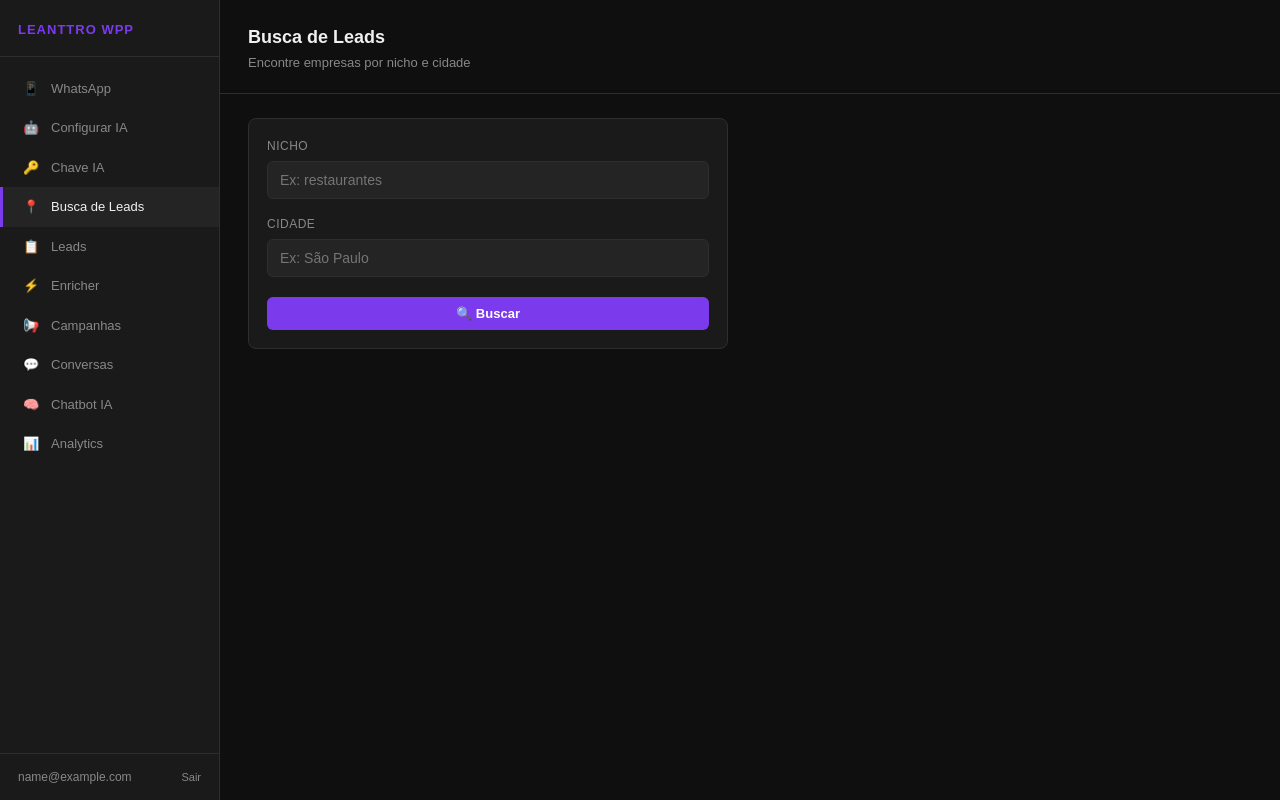
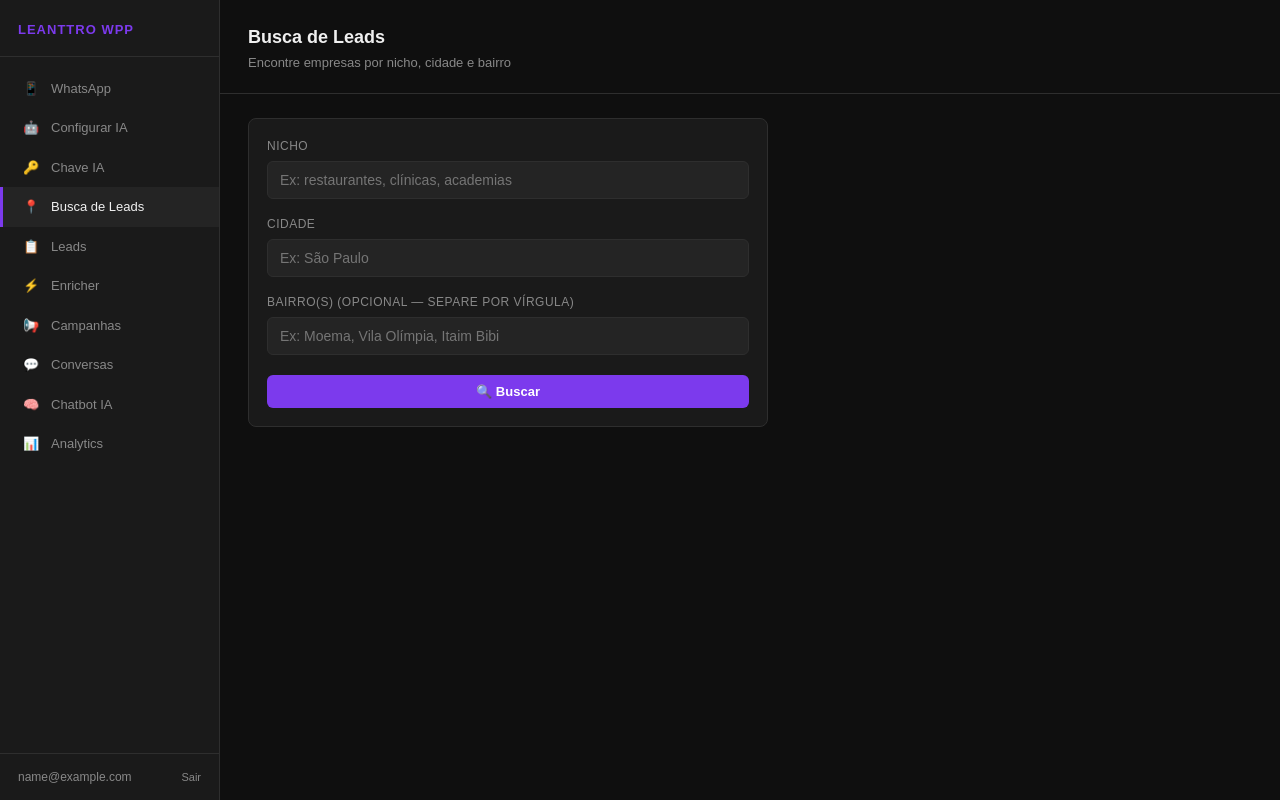
Before and after one commit to leanttro/speedio, a React (Vite) app in the folder frontend/: page /dashboard/busca-leads in a window 1280 px wide. Built offline with nearby package versions, Linux system fonts and the light colour scheme; sample sign-in values are in the browser's storage.

Commit message:
Update BuscaLeads.jsx

```diff
--- a/frontend/src/pages/BuscaLeads.jsx
+++ b/frontend/src/pages/BuscaLeads.jsx
@@ -6,6 +6,7 @@ export default function BuscaLeads() {
   const toast = useToast();
   const [nicho, setNicho] = useState('');
   const [cidade, setCidade] = useState('');
+  const [bairro, setBairro] = useState('');
   const [loading, setLoading] = useState(false);
   const [resultado, setResultado] = useState(null);
 
@@ -19,11 +20,11 @@ export default function BuscaLeads() {
     try {
       const r = await apiFetch('/leads/search', {
         method: 'POST',
-        body: JSON.stringify({ nicho: nicho.trim(), cidade: cidade.trim() }),
+        body: JSON.stringify({ nicho: nicho.trim(), cidade: cidade.trim(), bairro: bairro.trim() }),
       });
       const d = await r.json();
       if (r.ok) {
-        const msg = `${d.encontrados ?? d.inseridos ?? 0} leads encontrados, ${d.duplicatas ?? 0} duplicatas ignoradas`;
+        const msg = `✓ ${d.encontrados ?? 0} leads salvos, ${d.duplicatas ?? 0} duplicatas ignoradas`;
         setResultado({ ok: true, msg });
         toast(msg);
       } else {
@@ -49,15 +50,13 @@ export default function BuscaLeads() {
       <div className="page-header">
         <div>
           <h2>Busca de Leads</h2>
-          <p>Encontre empresas por nicho e cidade</p>
+          <p>Encontre empresas por nicho, cidade e bairro</p>
         </div>
       </div>
 
       <div className="page-body">
-        <div
-          className="card"
-          style={{ maxWidth: 480, display: 'flex', flexDirection: 'column', gap: 0 }}
-        >
+        <div className="card" style={{ maxWidth: 520, display: 'flex', flexDirection: 'column', gap: 0 }}>
+
           <div className="form-group">
             <label>Nicho</label>
             <input
@@ -65,7 +64,7 @@ export default function BuscaLeads() {
               value={nicho}
               onChange={e => setNicho(e.target.value)}
               onKeyDown={handleKeyDown}
-              placeholder='Ex: restaurantes'
+              placeholder="Ex: restaurantes, clínicas, academias"
               disabled={loading}
             />
           </div>
@@ -77,7 +76,19 @@ export default function BuscaLeads() {
               value={cidade}
               onChange={e => setCidade(e.target.value)}
               onKeyDown={handleKeyDown}
-              placeholder='Ex: São Paulo'
+              placeholder="Ex: São Paulo"
+              disabled={loading}
+            />
+          </div>
+
+          <div className="form-group">
+            <label>Bairro(s) <span style={{ color: '#888', fontWeight: 400 }}>(opcional — separe por vírgula)</span></label>
+            <input
+              type="text"
+              value={bairro}
+              onChange={e => setBairro(e.target.value)}
+              onKeyDown={handleKeyDown}
+              placeholder="Ex: Moema, Vila Olímpia, Itaim Bibi"
               disabled={loading}
             />
           </div>
@@ -88,12 +99,21 @@ export default function BuscaLeads() {
             disabled={loading}
             style={{ marginTop: 4 }}
           >
-            {loading ? 'Buscando...' : '🔍 Buscar'}
+            {loading ? (
+              <span>🔄 Buscando e geocodificando... aguarde</span>
+            ) : (
+              <span>🔍 Buscar</span>
+            )}
           </button>
 
+          {loading && (
+            <div style={{ marginTop: 12, fontSize: 12, color: '#888', textAlign: 'center' }}>
+              Buscando no Google Maps e geocodificando endereços via Nominatim...
+            </div>
+          )}
+
           {resultado && (
-            <div
-              style={{
+            <div style={{
               marginTop: 16,
               padding: '10px 14px',
               borderRadius: 6,
@@ -101,10 +121,19 @@ export default function BuscaLeads() {
               background: resultado.ok ? '#14532d' : '#450a0a',
               border: `1px solid ${resultado.ok ? '#166534' : '#7f1d1d'}`,
               color: resultado.ok ? '#86efac' : '#fca5a5',
-              }}
+            }}>
+              {resultado.msg}
+            </div>
+          )}
+
+          {resultado?.ok && (
+            <button
+              className="btn btn-secondary btn-sm"
+              style={{ marginTop: 10 }}
+              onClick={() => window.location.href = '/dashboard/leads'}
             >
-              {resultado.ok ? '✓ ' : '✕ '}{resultado.msg}
-            </div>
+              Ver leads salvos →
+            </button>
           )}
         </div>
       </div>
```
Lines whose indentation alone changed are shown as unchanged.
